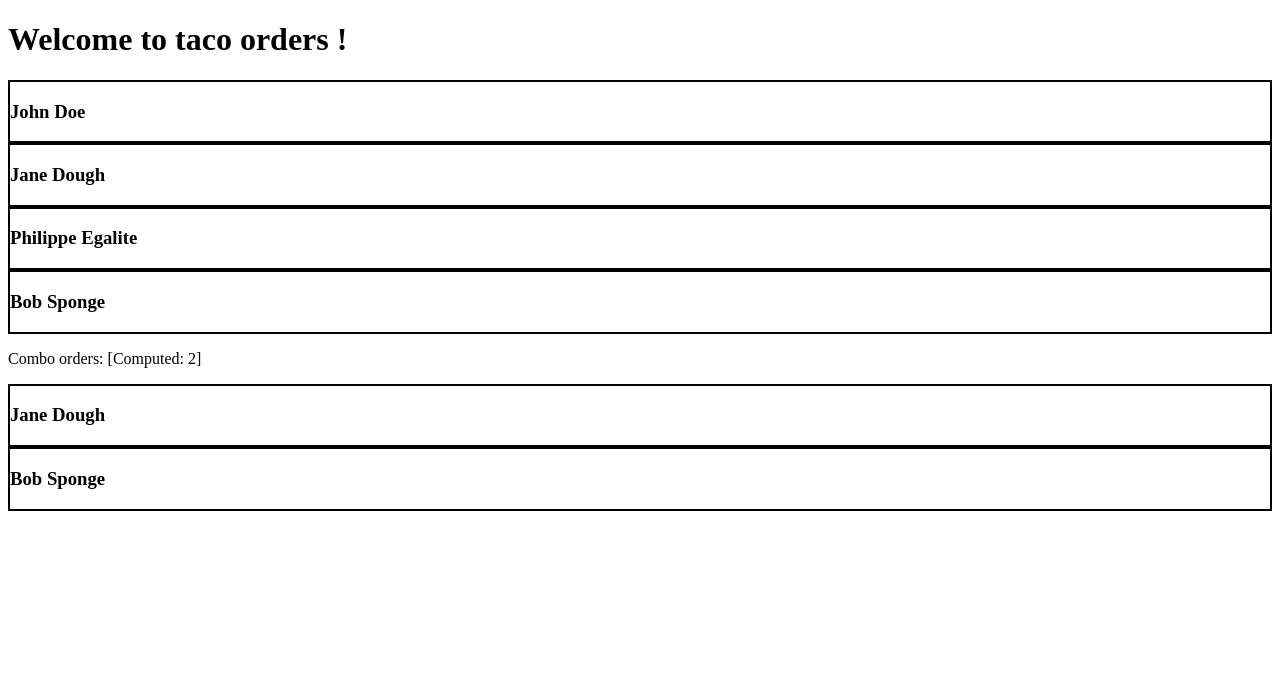
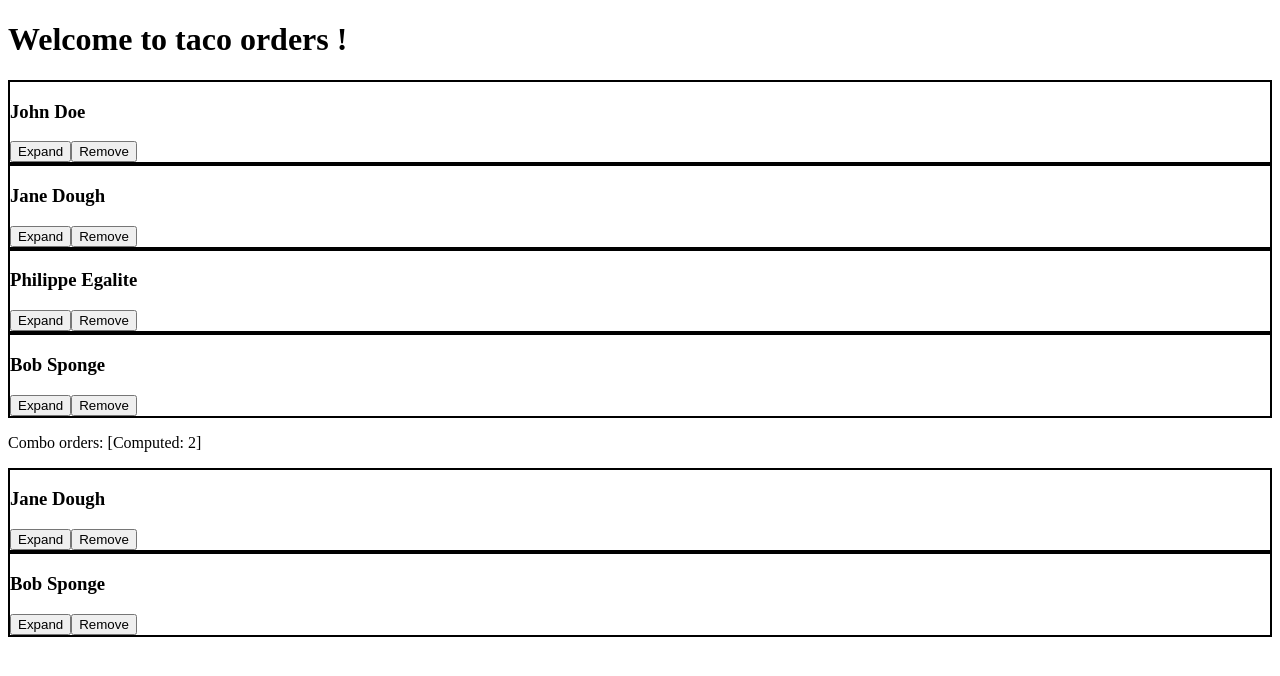
Before and after one commit to dallairius/Jonathan_Dallaire_Learning_AngularF26, an Angular app: page / in a window 1280 px wide. Shown: the top 676 px of the page. Built offline with nearby package versions, Linux system fonts and the light colour scheme.

Commit message:
Added buttons. Done for assignment 4 for now

```diff
--- a/src/app/order-list-item/order-list-item.html
+++ b/src/app/order-list-item/order-list-item.html
@@ -1,4 +1,4 @@
-<div (click)="toggle()">
+<div>
 <h3>{{ orderInput().customerName }}</h3>
 
   @if(expanded){
@@ -18,6 +18,10 @@
     @case ("pork"){Pork}
     @default{}
   }
+    <br>
+
 
   }
+  <button (click)="toggle()">Expand</button>
+  <button (click)="delete()">Remove</button>
 </div>
--- a/src/app/order-list-item/order-list-item.ts
+++ b/src/app/order-list-item/order-list-item.ts
@@ -14,13 +14,14 @@ export class OrderListItem {
   orderInput = input.required<Tacos>();
   expanded = false;
   contentEvent: ContentEvent = {id:0,action:"opened"};
-  isOpened = output<ContentEvent>();
+  isRemoved = output<ContentEvent>();
 
   toggle(): void {
+    this.expanded = !this.expanded;
+  }
+  delete(): void{
     this.contentEvent.id = this.orderInput().orderId;
-    this.isOpened.emit(this.contentEvent);
-
-    this.expanded = !this.expanded;
+    this.isRemoved.emit(this.contentEvent);
   }
 
 }
--- a/src/app/order-list/order-list.html
+++ b/src/app/order-list/order-list.html
@@ -1,7 +1,7 @@
 @for(order of orderArray(); track order.orderId){
  <app-order-list-item
    [orderInput] = "order"
-   (isOpened)="onOrderOpened($event)"/>
+   (isRemoved)="onOrderRemoved($event)"/>
 }@empty{
   no orders to show
 }
--- a/src/app/order-list/order-list.ts
+++ b/src/app/order-list/order-list.ts
@@ -31,8 +31,7 @@ export class OrderList {
     });
   }
 
-  onOrderOpened(event: ContentEvent ){
-    console.log(event);
+  onOrderRemoved(event: ContentEvent ){
     this.tacoService.removeOrder(this.orderArray().find(t => t.orderId == event.id));
   }
 }
```
